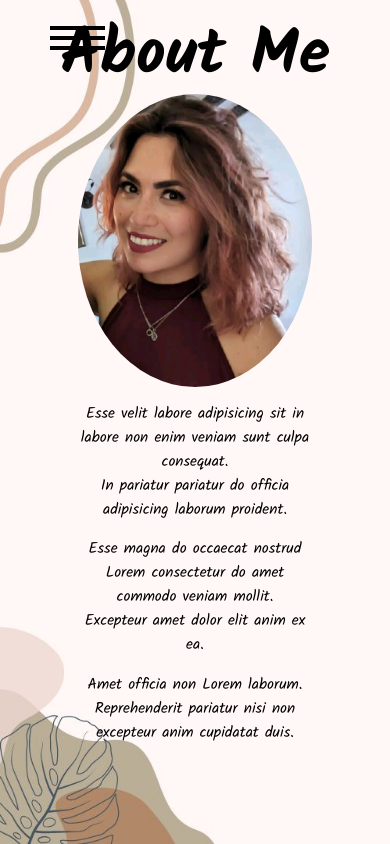
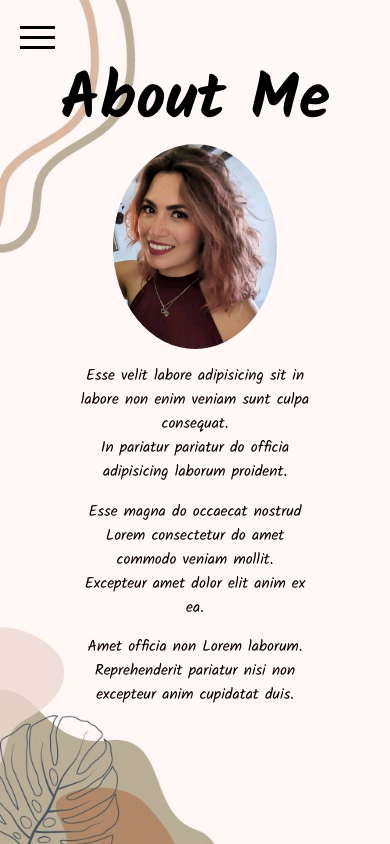
Before and after one commit to Merin-Yilmaz/Portfolio, a Next.js app: page /about-me in a window 390 px wide. Built offline with nearby package versions, Linux system fonts and the light colour scheme.

Commit message:
completed nav bar and responsiveness

```diff
--- a/src/app/components/Navbar/navbar.module.scss
+++ b/src/app/components/Navbar/navbar.module.scss
@@ -135,6 +135,9 @@
             padding: 0;
 
         }
+        ul li {
+            text-align: center;
+        }
     }
 }
 
@@ -143,22 +146,37 @@
         top: -55px;
         width: 40px;
         height: 25px;
+        left: 20px !important;
         cursor: pointer;
         .burgerMenuTrigger {
-            width: 40px;
-            height: 20px;
+            width: 35px !important;
+            height: 20px !important;
         }
         .burgerMenu {
-            width: 40px;
-            height: 3px;
+            width: 35px !important;
+            height: 3px !important;
         }
         .burgerMenu::after {
-            width: 40px;
-            height: 3px;
+            width: 35px !important;
+            height: 3px !important;
         }
         .burgerMenu::before {
-            width: 40px;
-            height: 3px;
+            width: 35px !important;
+            height: 3px !important;
+        }
+    }
+    .navbar.active {
+        .navigation {
+            left: 30px;
+        }
+        .burgerMenu {
+            width: 0px !important;
+        }
+        .content {
+        left: -30px;
+        }
+        ul li {
+            text-align: center;
         }
     }
 }
--- a/src/app/skills/page.js
+++ b/src/app/skills/page.js
@@ -20,7 +20,7 @@ const Skills = () => {
             <li>Laboris est cillum quis deserunt consectetur.</li>
             <li>Laboris est cillum quis deserunt consectetur.</li>
             </ul>
-        <motion.div initial={{ x: 20, opacity: 0}} animate={{ x: 20, opacity: 1}} transition={{ ease: 'easeInOut', duration: 0.85}} className="skills-icons">
+        <motion.div initial={{ x: 0, opacity: 0}} animate={{ x: 0, opacity: 1}} transition={{ ease: 'easeInOut', duration: 0.85}} className="skills-icons">
             {iconList.map((icon, index) => (
                 <Image key={index} className='icons' src={icon.default} alt={`image-${index}`} width={80} height={100} />
                 ))}
--- a/stylesheets/input.scss
+++ b/stylesheets/input.scss
@@ -117,9 +117,6 @@
         }
         .profile {
             border-radius: 100%;
-            width: 70%;
-            height: auto;
-            margin: 0 auto;
         }
     }
 }
@@ -341,18 +338,21 @@
     .about-me {
         h1 {
             position: relative;
-            top: 5px;
+            top: 50px;
             margin-bottom: -10%;
         }
         .about-me-container {
             display: grid;
             grid-template-columns: 100%;
+            position: relative;
+            top: 50px;
             .about-description {
                 font-size: 48%;
             }
             .profile {
-                width: 100%;
+                width: 70%;
                 height: auto;
+                margin: 0 auto;
             }
         }
     }
@@ -384,6 +384,7 @@
             width: 15vw;
             height: 8vh;
             padding-left: 5%;
+
         }
     }
 
--- a/stylesheets/output.css
+++ b/stylesheets/output.css
@@ -117,9 +117,6 @@
 }
 .about-me .about-me-container .profile {
   border-radius: 100%;
-  width: 70%;
-  height: auto;
-  margin: 0 auto;
 }
 
 .skills {
@@ -335,19 +332,22 @@
   }
   .about-me h1 {
     position: relative;
-    top: 5px;
+    top: 50px;
     margin-bottom: -10%;
   }
   .about-me .about-me-container {
     display: grid;
     grid-template-columns: 100%;
+    position: relative;
+    top: 50px;
   }
   .about-me .about-me-container .about-description {
     font-size: 48%;
   }
   .about-me .about-me-container .profile {
-    width: 100%;
+    width: 70%;
     height: auto;
+    margin: 0 auto;
   }
   .skills h1 {
     position: relative;
```
Also changed, not shown: 1 other file (tests, documents, lock files or other folders).
